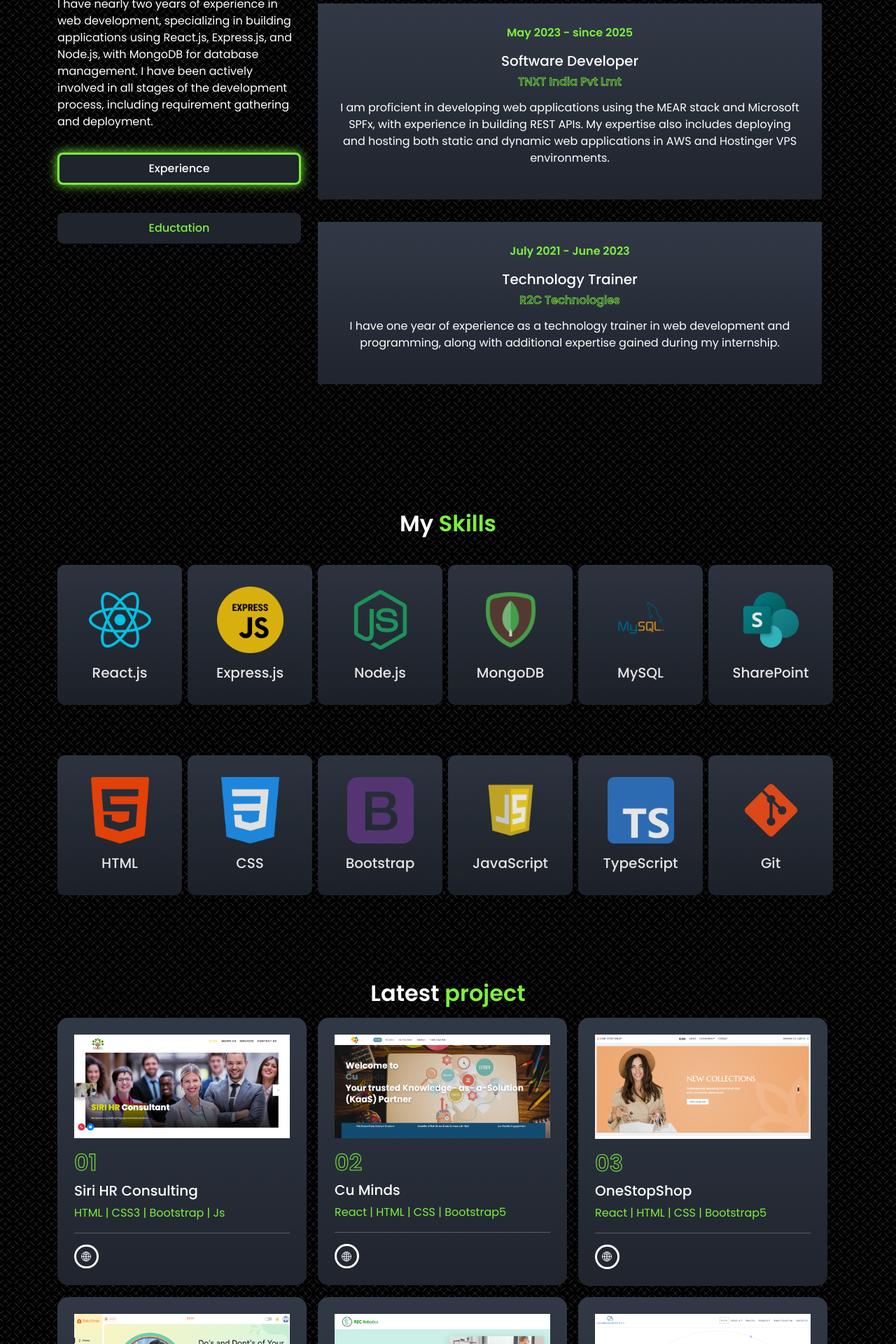
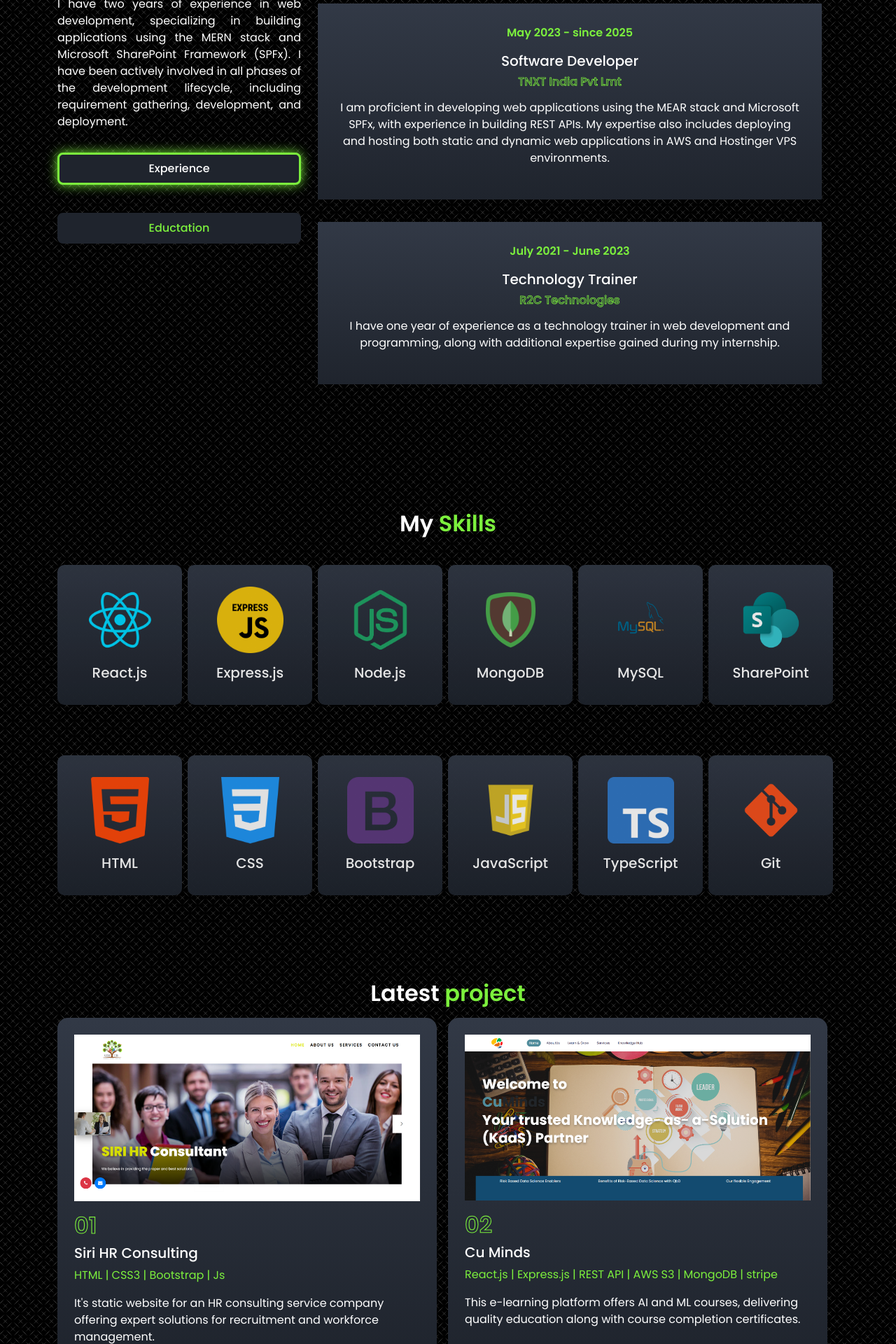
Before and after one commit to Gnanaprahaasam/portfolio, a React (Vite) app: page / in a window 1280 px wide. Shown: the part 880-2800 px from the top of the page at 70% size. Built offline with nearby package versions, Linux system fonts and the light colour scheme.

Commit message:
changes udated

```diff
--- a/index.html
+++ b/index.html
@@ -2,7 +2,7 @@
 <html lang="en">
   <head>
     <meta charset="UTF-8" content="Gnanaprahaasam SR - PortFolio"/>
-    <link rel="icon" type="image/svg+xml" href="../src/assets/logo.png" />
+    <link rel="icon" type="image/svg+xml" href="./logo.png" />
     <meta name="viewport"  content="width=device-width, initial-scale=1.0" />
     <script src="https://unpkg.com/boxicons@2.1.4/dist/boxicons.js"></script>
     <title>Gnanaprahaasam</title>
--- a/src/components/AboutUs/aboutUs.jsx
+++ b/src/components/AboutUs/aboutUs.jsx
@@ -13,7 +13,7 @@ const AboutUs = () => {
                     <div className=" col-12 col-md-4 d-flex align-items-start h-100">
                         <div>
                             <h2 className='text-center'>About <span className="keyword">Us</span> </h2>
-                            <p className='my-3 text-wrap'>I have nearly two years of experience in web development, specializing in building applications using React.js, Express.js, and Node.js, with MongoDB for database management. I have been actively involved in all stages of the development process, including requirement gathering and deployment.
+                            <p className='my-3 text-wrap' style={{textAlign:"justify"}}>I have two years of experience in web development, specializing in building applications using the MERN stack and Microsoft SharePoint Framework (SPFx). I have been actively involved in all phases of the development lifecycle, including requirement gathering, development, and deployment.
                             </p>
                             <div className='d-flex  gap-2 flex-wrap align-items-center '>
                                 <button onClick={() => setContent("Experience")} className={content === "Experience" ? "active-btn my-3" : "inActive-btn my-3"}>Experience</button>
--- a/src/components/Home/home.jsx
+++ b/src/components/Home/home.jsx
@@ -12,7 +12,7 @@ const Home = () => {
                         <div className='d-block'>
                             <h2 className='text-wrap'>Hi, I'm Gnana Prahaasam</h2>
                             <h3 className='my-3' data-text="MERN Stack Developer">MERN Stack Developer</h3>
-                            <p className='my-3 '>I’m a software developer passionate about continuous learning, skilled in FullStack development. Proficient in multiple programming languages and problem-solving. I am seeking a collaborative team where I can enhance my skills and contribute meaningfully to growth while advancing my career.
+                            <p className='my-3 '>I’m a software developer passionate about continuous learning, skilled in FullStack development. Proficient in multiple programming languages and problem-solving.
                             </p>
                             <div className='d-flex flex-row align-items-center flex-wrap flex-sm-nowrap'>
                                 <a href="/GP resume.pdf" download className='my-2 cv-btn'>
--- a/src/components/Projects/Project.jsx
+++ b/src/components/Projects/Project.jsx
@@ -14,64 +14,71 @@ const Project = () => {
             <div className="container ">
                 <h2 className="text-center mb-3">Latest<span className="keyword"> project </span></h2>
                 <div className="row g-3 mb-3">
-                    <div className="col-12 col-sm-6 col-md-6 col-lg-4">
-                        <div className="project-card">
+                    <div className="col-12 col-sm-6 col-md-6 ">
+                        <div className="project-card h-100">
                             <img src={sirihrconsultant} alt="sirihrconsultant" width={100} className="mb-3" />
 
                             <h2 className="">01</h2>
                             <h5 className="">Siri HR Consulting</h5>
                             <p className="keyword">HTML | CSS3 | Bootstrap | Js</p>
-                            <hr className="" />
+                            <div>It's static website for an HR consulting service
+                                company offering expert solutions for recruitment and workforce
+                                management. </div>
+
+                            {/* <hr className="" />
                             <div className="project-link">
-                                {/* <a href="http://" className=" " target="_blank"> <IoLogoGithub /> </a> */}
+                                <a href="http://" className=" " target="_blank"> <IoLogoGithub /> </a>
                                 <a href="https://www.sirihrconsultant.com/" className=" " target="_blank" title="Live Site"> <IoGlobeOutline />  </a>
-                            </div>
+                            </div> */}
                         </div>
                     </div>
-                    <div className="col-12 col-sm-6 col-md-6 col-lg-4 ">
-                        <div className="project-card">
+                    <div className="col-12 col-sm-6 col-md-6  ">
+                        <div className="project-card  h-100">
                             <img src={CuMinds} alt="CuMinds" width={100} className="mb-3" />
 
                             <h2 className="">02</h2>
                             <h5 className="">Cu Minds</h5>
-                            <p className="keyword">React | HTML | CSS | Bootstrap5 </p>
-                            <hr className="" />
+                            <p className="keyword">React.js | Express.js | REST API | AWS S3 | MongoDB | stripe </p>
+                            <div>This e-learning platform offers AI and ML courses, delivering quality education along with course completion certificates. </div>
+                            {/* <hr className="" />
                             <div className="project-link">
-                                {/* <a href="http://" className=" " target="_blank"> <IoLogoGithub /> </a> */}
+                                <a href="http://" className=" " target="_blank"> <IoLogoGithub /> </a>
                                 <a href="https://Gnanaprahaasam-SR.github.io/cuMinds" className=" " target="_blank" title="Live Site"> <IoGlobeOutline />  </a>
-                            </div>
+                            </div> */}
                         </div>
                     </div>
-                    <div className="col-12 col-sm-6 col-md-6 col-lg-4">
-                        <div className="project-card">
+                    {/* <div className="col-12 col-sm-6 col-md-6 col-lg-4">
+                        <div className="project-card  h-100">
                             <img src={OneStopShop} alt="Shop" width={100} className="mb-3" />
 
                             <h2 className="">03</h2>
                             <h5 className="">OneStopShop</h5>
                             <p className="keyword">React | HTML | CSS | Bootstrap5  </p>
+                            <div>It's an online shopping portal that offers a wide range of products, including clothing, ethnic wear, home goods, pillow covers, and more.</div>
                             <hr className="" />
                             <div className="project-link">
-                                {/* <a href="http://" className=" " target="_blank"> <IoLogoGithub /> </a> */}
+                                <a href="http://" className=" " target="_blank"> <IoLogoGithub /> </a>
                                 <a href="https://gnanaprahaasam-sr.github.io/OnestopShop/#/" className=" " target="_blank" title="Live Site"> <IoGlobeOutline />  </a>
                             </div>
                         </div>
-                    </div>
-                    <div className="col-12 col-sm-6 col-md-6 col-lg-4">
-                        <div className="project-card">
+                    </div> */}
+                    <div className="col-12 col-sm-6 col-md-6 ">
+                        <div className="project-card  h-100">
                             <img src={EduVerse} alt="EduVerse" width={100} className="mb-3" />
 
-                            <h2 className="">04</h2>
+                            <h2 className="">03</h2>
                             <h5 className="">EduVerse</h5>
-                            <p className="keyword">React | HTML | CSS | Bootstrap  </p>
-                            <hr className="" />
+                            <p className="keyword">React.js | Express.js | JWT Token | REST Api | MongoDB </p>
+                            <div>A platform for sharing company-specific videos, documents and policies, enabling users to ask questions and get support from colleagues or superiors.</div>
+                            {/* <hr className="" />
                             <div className="project-link">
-                                {/* <a href="http://" className=" " target="_blank"> <IoLogoGithub /> </a> */}
+                                <a href="http://" className=" " target="_blank"> <IoLogoGithub /> </a>
                                 <a href="https://vishwa10032000.github.io/Learning-Management-System/" className=" " target="_blank" title="Live Site"> <IoGlobeOutline />  </a>
-                            </div>
+                            </div> */}
                         </div>
                     </div>
-                    <div className="col-12 col-sm-6 col-md-6 col-lg-4">
-                        <div className="project-card">
+                    {/* <div className="col-12 col-sm-6 col-md-6 col-lg-4">
+                        <div className="project-card  h-100">
                             <img src={R2CRobotics} alt="Robotic" width={100} className="mb-3" />
 
                             <h2 className="">05</h2>
@@ -79,23 +86,26 @@ const Project = () => {
                             <p className="keyword">React | HTML | CSS | Bootstrap  </p>
                             <hr className="" />
                             <div className="project-link">
-                                {/* <a href="http://" className=" " target="_blank"> <IoLogoGithub /> </a> */}
+                                <a href="http://" className=" " target="_blank"> <IoLogoGithub /> </a>
                                 <a href="https://Gnanaprahaasam.github.io/R2C-Robotics" className=" " target="_blank" title="Live Site"> <IoGlobeOutline />  </a>
                             </div>
                         </div>
-                    </div>
-                    <div className="col-12 col-sm-6 col-md-6 col-lg-4">
-                        <div className="project-card">
+                    </div> */}
+                    <div className="col-12 col-sm-6 col-md-6 ">
+                        <div className="project-card h-100">
                             <img src={chithiraipandian} alt="CA" width={100} className="mb-3" />
 
-                            <h2 className="">06</h2>
+                            <h2 className="">04</h2>
                             <h5 className="">Chithiraipandian CA</h5>
                             <p className="keyword">React | HTML | CSS | Bootstrap  </p>
-                            <hr className="" />
+                            <div> It's a static website for an audit service company, providing
+                                guidance and accounting solutions. It is designed to showcase
+                                the company's services and includes a GST calculator.</div>
+                            {/* <hr className="" />
                             <div className="project-link">
-                                {/* <a href="http://" className=" " target="_blank"> <IoLogoGithub /> </a> */}
+                                <a href="http://" className=" " target="_blank"> <IoLogoGithub /> </a>
                                 <a href="https://chithiraipandianandco.com" className=" " target="_blank" title="Live Site"> <IoGlobeOutline />  </a>
-                            </div>
+                            </div> */}
                         </div>
                     </div>
                 </div>
```
Also changed, not shown: public/logo.png (renamed from src/assets/logo.png).
